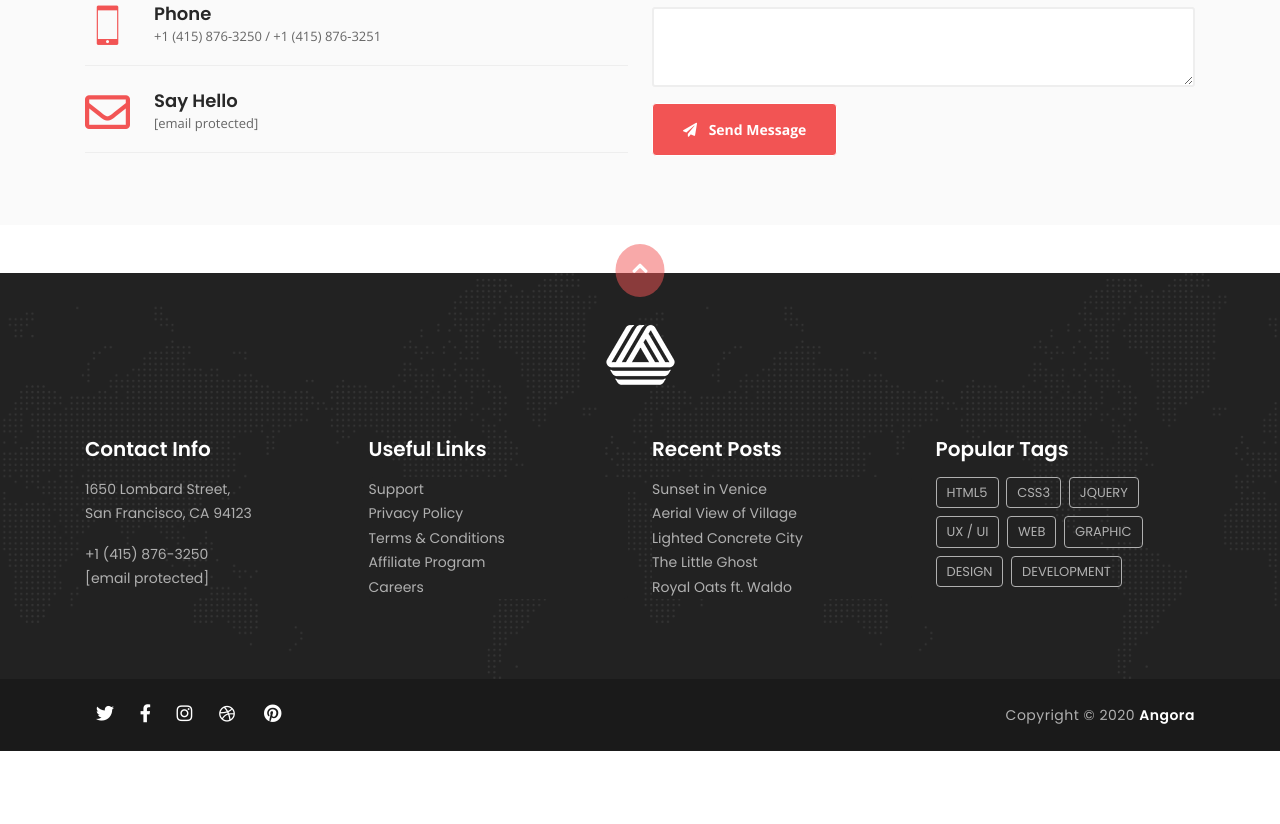
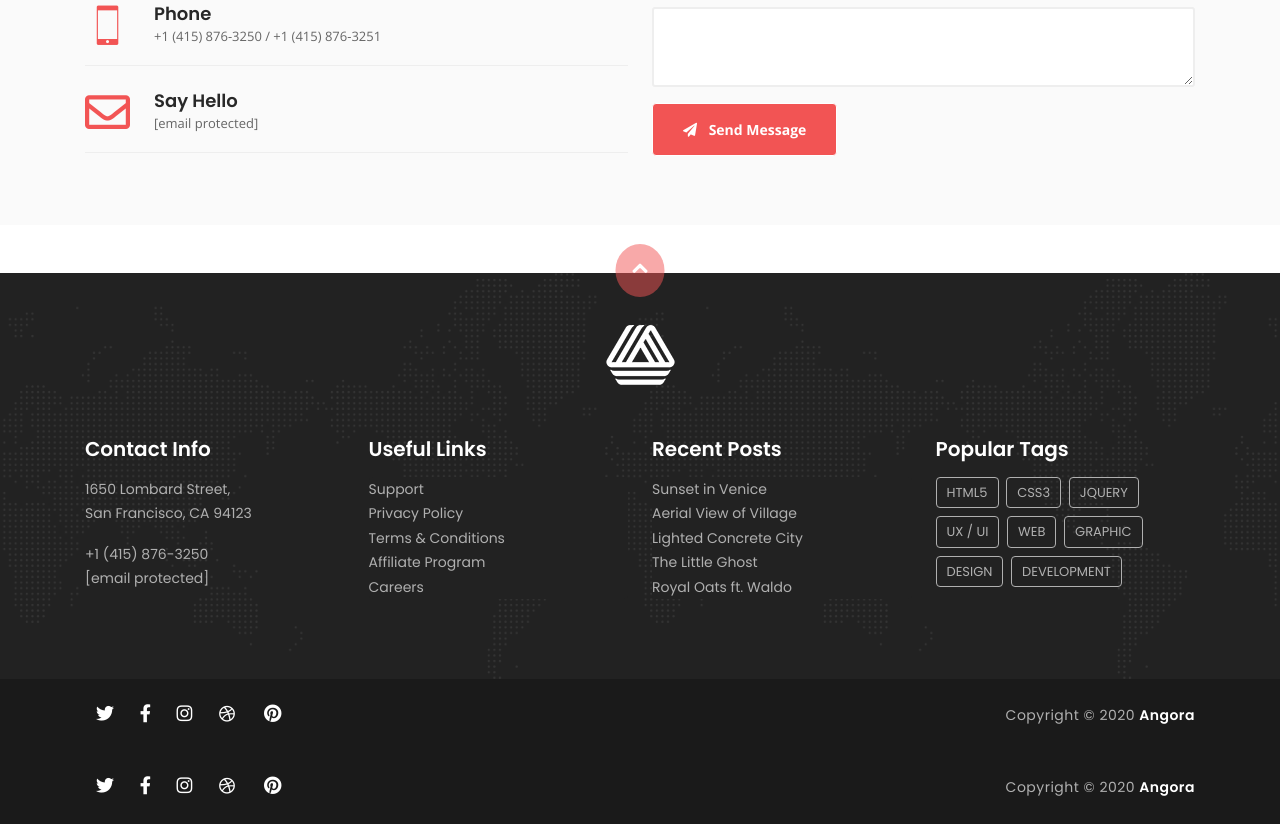
Before and after one commit to Ibrahim-M-Abd-Alwahab/Angora, a plain HTML site: page index.html in a window 1280 px wide. Shown: the part 4291-5115 px from the top of the page. Before the commit the page ends 5042 px from the top, so only its background shows below. Drawn offline with nearby package versions, Linux system fonts and the light colour scheme.

Commit message:
sec commit

```diff
--- a/index.html
+++ b/index.html
@@ -652,6 +652,38 @@
 
     </section>
 
+    <!-- hello it's me -->
+
+    <section id="last-footer" class=" bg-last-footer py-4 ">
+        <div class="container-fluid ">
+            <div class="container d-flex justify-content-between align-items-center cansel-flex ">
+                <div class="social-icon ">
+                    <a href="# " class="mx-2 ">
+                        <i class="fab fa-twitter "></i>
+                    </a>
+                    <a href="# " class="mx-2 ">
+                        <i class="fab fa-facebook-f "></i>
+                    </a>
+                    <a href="# " class="mx-2 ">
+                        <i class="fab fa-instagram "></i>
+                    </a>
+                    <a href="# " class="mx-2 ">
+                        <i class="icofont-dribbble "></i>
+                    </a>
+                    <a href="# " class="mx-2 ">
+                        <i class="fab fa-pinterest fa-fw "></i>
+                    </a>
+                </div>
+                <div>
+                    <p class="copy-right mb-0 d-flex justify-content-end ">
+                        Copyright © 2020 <a href="# " class="Angora-style ms-1 "> Angora </a>
+                    </p>
+                </div>
+            </div>
+        </div>
+
+    </section>
+
     <script src="js/bootstrap.bundle.min.js "></script>
 </body>
 
```
